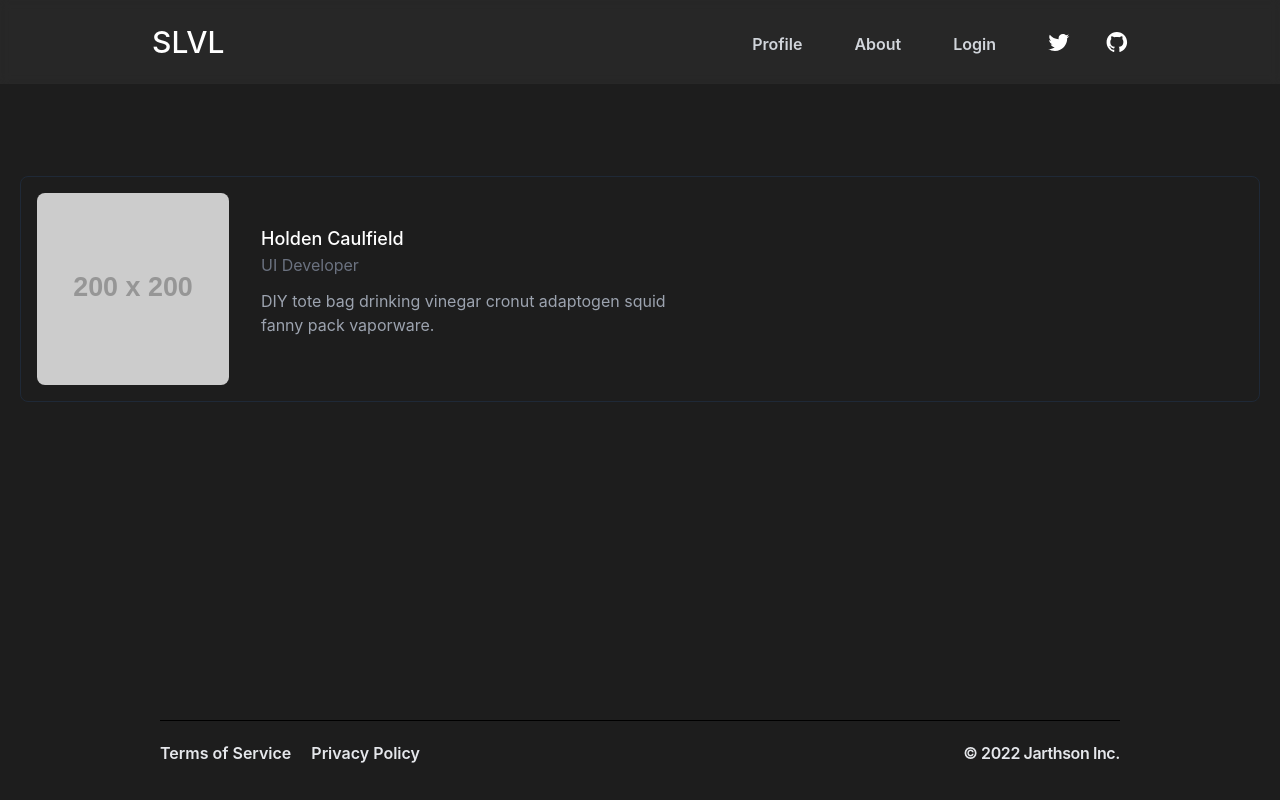
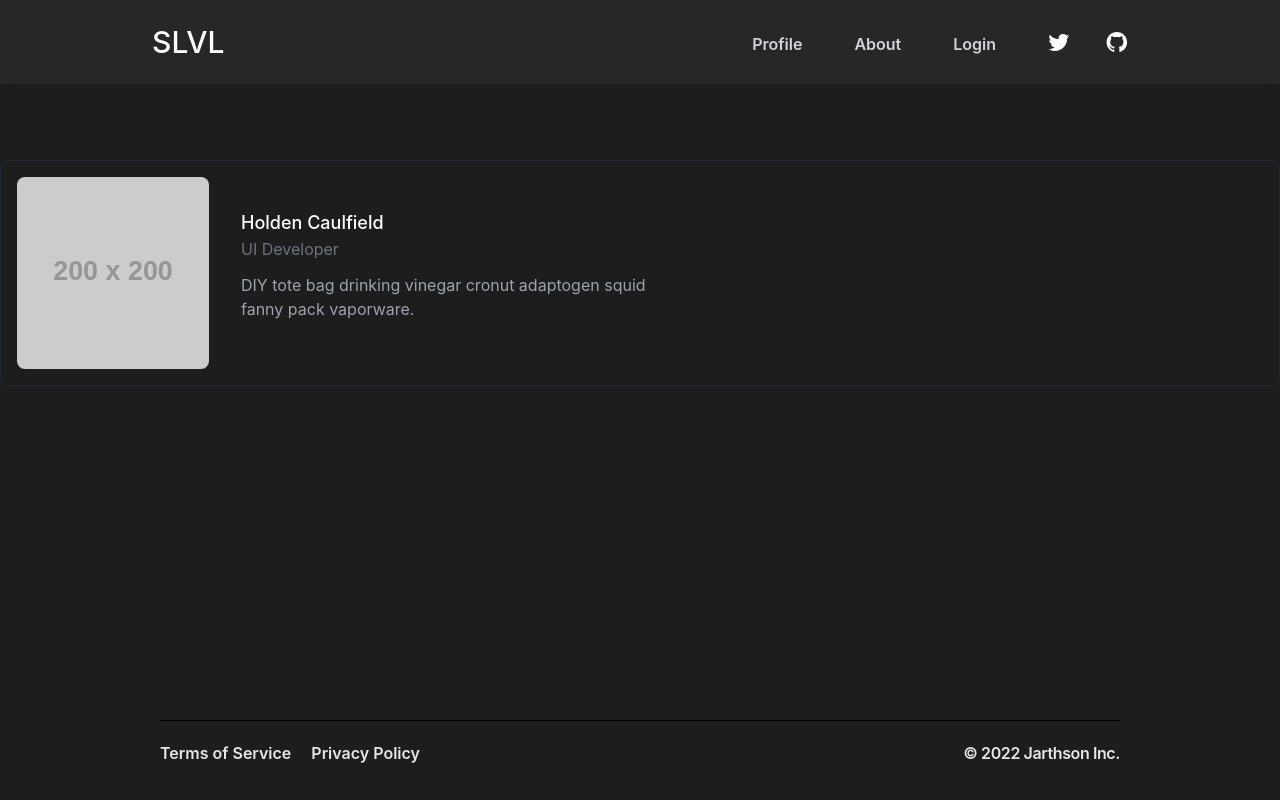
Before and after one commit to jaskin21/mernstack-project, a React (Vite) app in the folder client/: page /profile in a window 1280 px wide. Built offline with nearby package versions, Linux system fonts and the light colour scheme; the HTML template or start-up script is replaced by a standard one.

Commit message:
feat: fixed css

```diff
--- a/client/src/components/ProfileCardComponent.jsx
+++ b/client/src/components/ProfileCardComponent.jsx
@@ -3,7 +3,7 @@ import React from 'react'
 const ProfileCardComponent = () => {
   return (
     <section class="text-gray-400 body-font">
-      <div class="container px-5 py-24 mx-auto">
+      <div class="container py-20 mx-auto">
         {/* border */}
         <div class="h-full flex items-center border-gray-800 border p-4 rounded-lg">
           <div class="flex flex-wrap -m-4">
```
